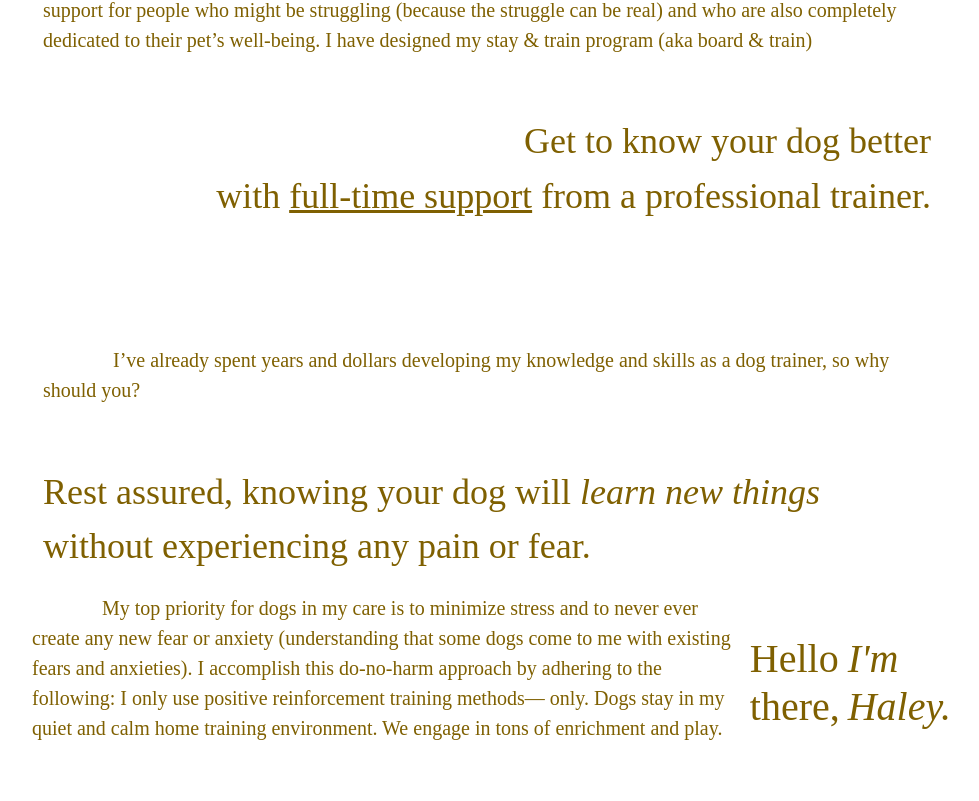
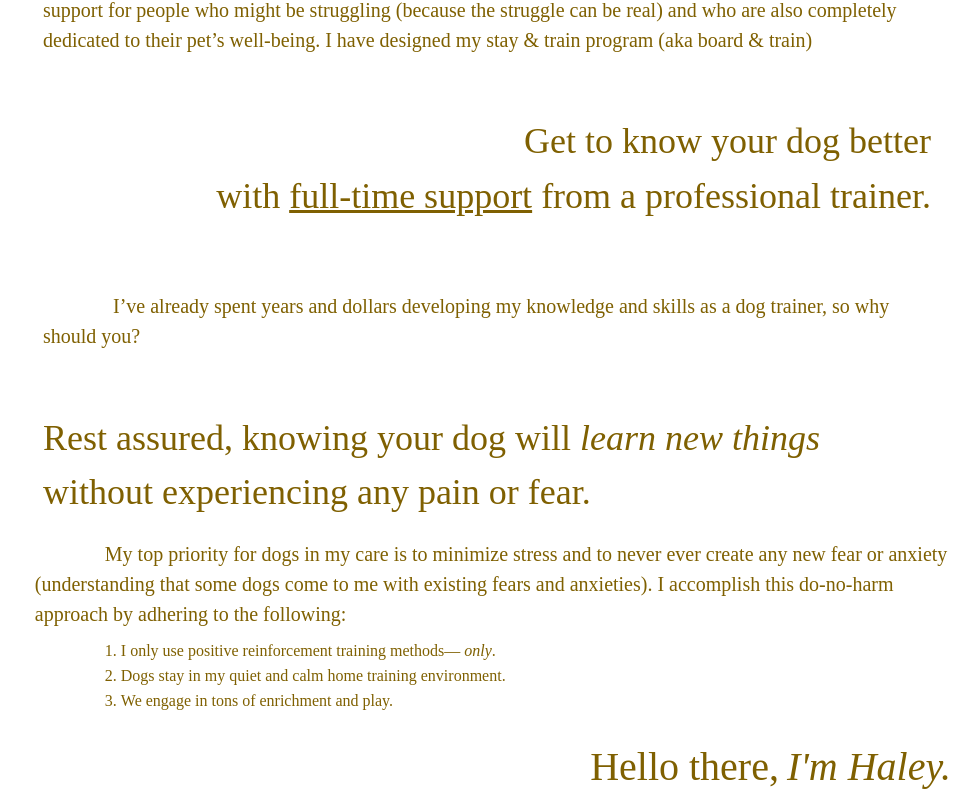
Before and after one commit to eitanfire/board-and-train, a React (Vite) app: page / in a window 1280 px wide. Shown: the part 713-1514 px from the top of the page, without its empty margins (153-1132 px from the left). Before the commit the page ends 1476 px from the top, so only its background shows below. Built offline with nearby package versions, Linux system fonts and the light colour scheme; a web font is replaced by a local one.

Commit message:
number priorities

```diff
--- a/src/routes/WelcomePage.tsx
+++ b/src/routes/WelcomePage.tsx
@@ -4,9 +4,9 @@ import {
   Grid,
   Text,
   Title,
-  Image,
+  List,
   Box,
-  AppShell
+  AppShell,
 } from "@mantine/core";
 // import DogDoodle from "/src/assets/dog-pet-animal-continuous-one-line-art-drawing-dog-icon-simple-outline-vector-illustration_1083542-648.png";
 // import HoliDog from "/src/assets/holi-dog.png";
@@ -182,7 +182,6 @@ const WelcomePage: React.FC = () => {
                       from a professional trainer.
                     </Text>
                   </Box>
-                  &nbsp;
                 </Text>
                 &nbsp;
                 <Text
@@ -226,27 +225,62 @@ const WelcomePage: React.FC = () => {
               }}
             >
               &nbsp; &nbsp;
+              {/* Change the parent Box to use column direction */}
+              <Box
+                style={{
+                  display: "flex",
+                  flexDirection: "column", // This is the key change
+                  alignItems: "flex-start",
+                  fontSize: "clamp(2.25rem, 2vw, 2.75rem)",
+                }}
+              >
+
+
     <Text
       style={{
-                  textIndent: "70px",
         lineHeight: "1.5",
-                  marginBottom: "10px",
+        marginBottom: "30px",
         fontSize: "clamp(1.25rem, 1.5vw, 1.75rem)",
+        width: "100%",
       }}
     >
-                My top priority for dogs in my care is to minimize stress and to
-                never ever create any new fear or anxiety (understanding that
-                some dogs come to me with existing fears and anxieties). I
-                accomplish this do-no-harm approach by adhering to the
-                following: I only use positive reinforcement training methods—
-                only. Dogs stay in my quiet and calm home training environment.
+      <div style={{ textIndent: "70px" }}>
+        My top priority for dogs in my care is to minimize stress and
+        to never ever create any new fear or anxiety (understanding
+        that some dogs come to me with existing fears and anxieties).
+        I accomplish this do-no-harm approach by adhering to the
+        following:{" "}
+      </div>
+      <List
+        type="ordered"
+        style={{
+          paddingLeft: "70px", // Match the text indent of paragraph
+          marginTop: "10px"
+        }}
+      >
+        <List.Item>
+          I only use positive reinforcement training methods—{" "}
+          <em>only</em>.
+        </List.Item>
+        <List.Item>
+          Dogs stay in my quiet and calm home training environment.
+        </List.Item>
+        <List.Item>
           We engage in tons of enrichment and play.
+        </List.Item>
+      </List>
     </Text>
-              &nbsp;{" "}
+                <Box
+                  style={{
+                    display: "flex",
+                    alignItems: "center",
+                    width: "100%",
+                    justifyContent: "flex-end",
+                  }}
+                >
                   <Text
                     size="lg"
                     style={{
-                  marginTop: "20px",
                       zIndex: 2,
                       fontWeight: 500,
                       fontSize: "clamp(2.5rem, 2.5vw, 3rem)",
@@ -256,30 +290,10 @@ const WelcomePage: React.FC = () => {
                   >
                     Hello there,
                   </Text>
-              {/* <Box
-                style={{
-                  position: "absolute",
-                  bottom: 0,
-                  left: 0,
-                  // width: "100%",
-                  // height: "100%",
-                  opacity: 0.35,
-                  zIndex: -1,
-                }}
-              >
-                <Image
-                  src={Golden}
-                  alt="Dog Illustration"
-                  fit="contain"
-                  width="100%"
-                  height="100%"
-                />
-              </Box> */}
                   <Text
                     fs="italic"
                     style={{
                       zIndex: 2,
-                  marginTop: "20px",
                       fontWeight: 500,
                       fontSize: "clamp(2.5rem, 2.5vw, 3rem)",
                       lineHeight: "1.2",
@@ -287,6 +301,8 @@ const WelcomePage: React.FC = () => {
                   >
                     I'm Haley.
                   </Text>
+                </Box>
+              </Box>
             </Box>
           </Grid.Col>
         </Grid>
```
Lines whose indentation alone changed are shown as unchanged.
